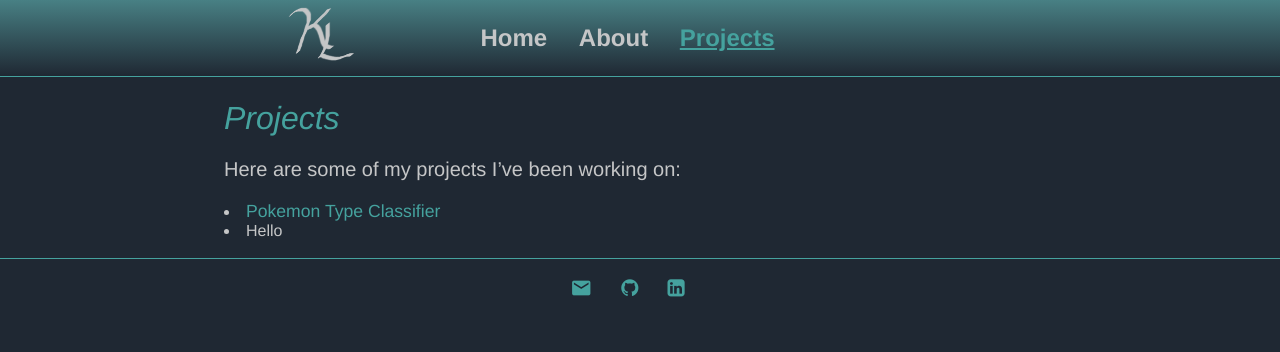
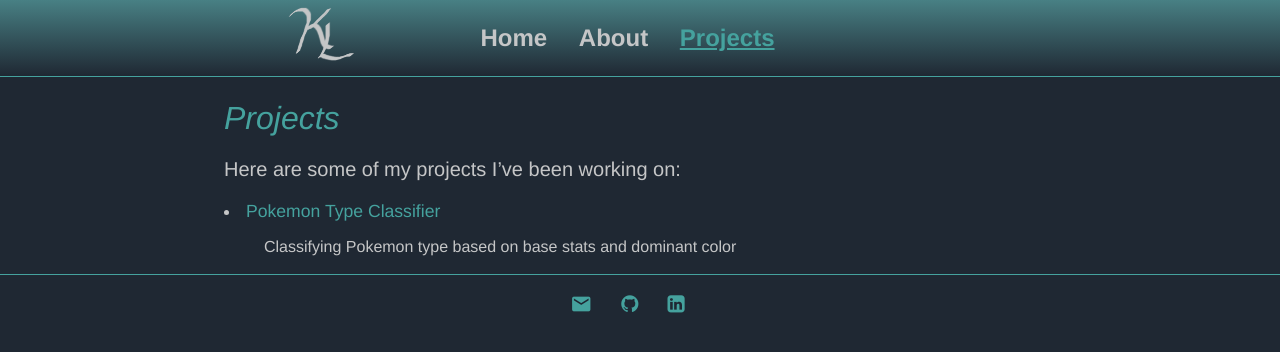
Before and after one commit to clfkenny/clfkenny.github.io, a Jekyll site: the page built from projects/index.md, in a window 1280 px wide. Shown: the top 352 px of the page. Built offline with Jekyll 4.4.1, drawn with Linux system fonts in a browser that asks for light colours.

Commit message:
Update index.md

```diff
--- a/projects/index.md
+++ b/projects/index.md
@@ -16,6 +16,8 @@ nav ul li:nth-child(3) a{
 
 <p>
   <li><a href= "/projects/pokemon_classifier">Pokemon Type Classifier</a>
- <li> Hello </li>
+   <ul>Classifying Pokemon type based on base stats and dominant color</ul>
  </li>
+
+
 </p>
```
